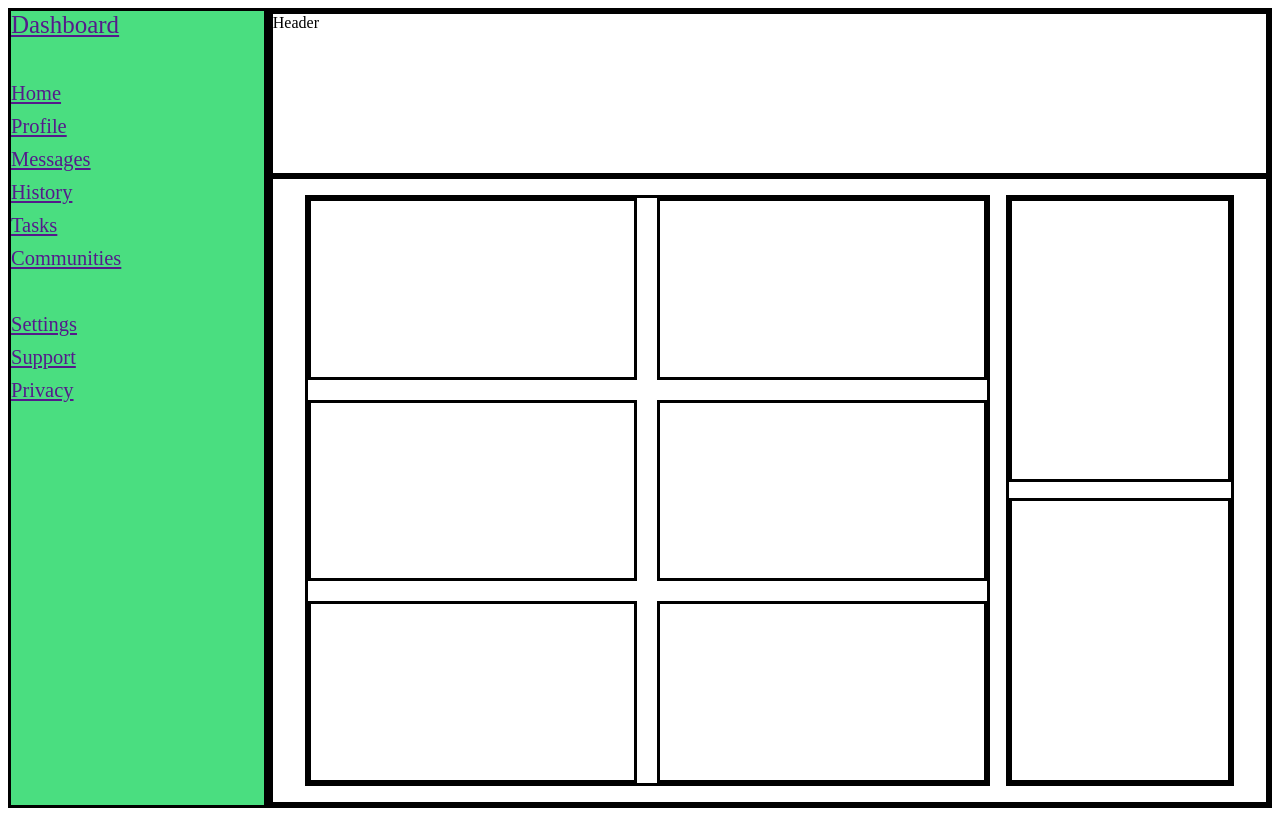
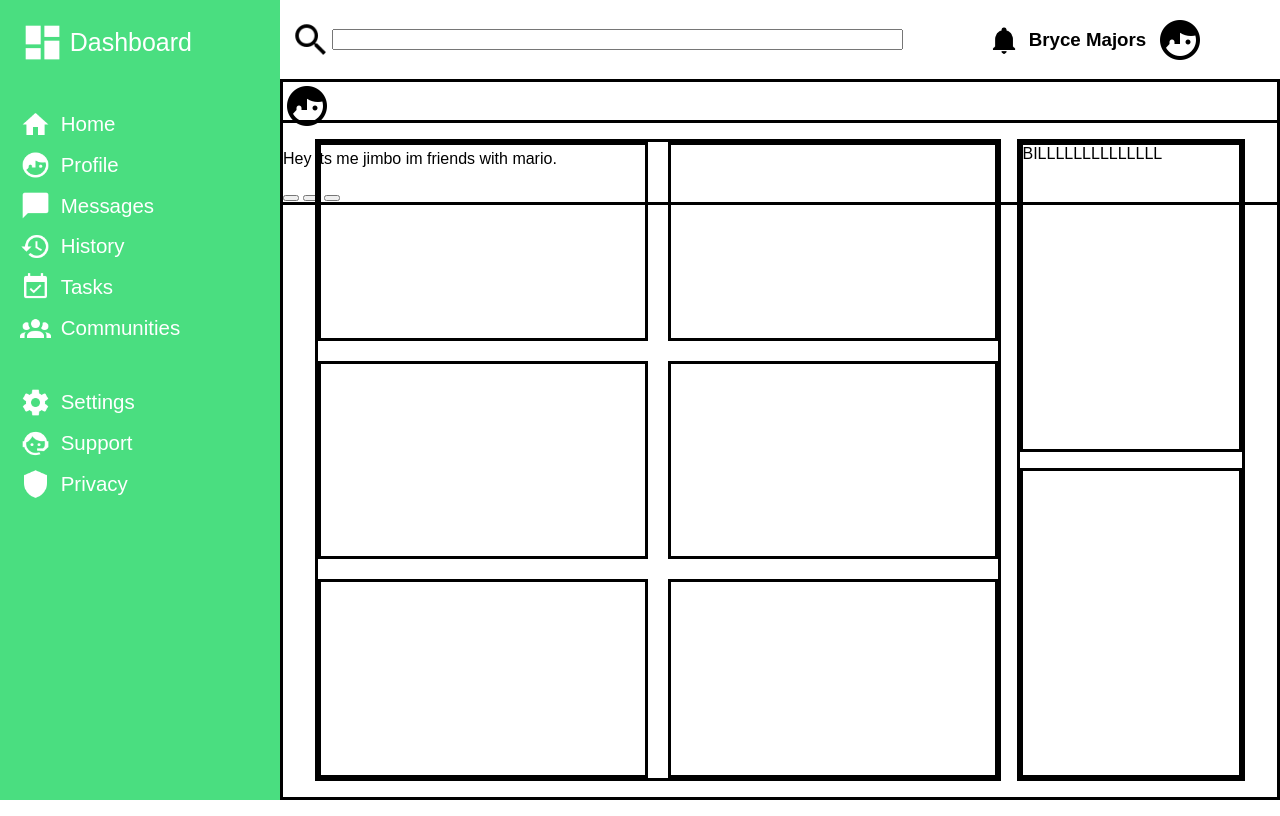
Before and after one commit to bmajors23/admin-dashboard, a plain HTML site: page index.html in a window 1280 px wide. Drawn offline with Linux system fonts and the light colour scheme.

Commit message:
Add Header Content and alignment

```diff
--- a/css/style.css
+++ b/css/style.css
@@ -4,56 +4,98 @@
 
 body {
     height: 100vh;
+    margin: 0;
     display: flex;
+    font-family: sans-serif;
 }
 
 .dashboard {
-    border: solid;
     flex: auto;
-    max-width: 20%;
+    max-width: 15%;
     display: flex;
     flex-direction: column;
     gap: 10px;
-    min-width: 120px;
+    min-width: 180px;
+    max-width: 240px;
     text-overflow: ellipsis;
     background-color:#4ade80;
     font-size: var(--font-size);
+    padding: 20px;
 }
 
 .dashboard a {
     display: flex;
     align-items: center;
+    color: white;
+    text-decoration: none;
+    gap: 10px;
+}
+
+.dashImg {
+    min-width: calc(2rem + 1vw);
+    margin-right: -5px;
 }
 
 .dashboard a img {
-    max-width: var(--font-size);
+    max-width: calc(var(--font-size) * 1.5);
     height: auto;
 }
 
 .dashboard-head {
-    display: flex;
-    align-items: center;
     font-size: calc(1rem + 0.7vw);
-
-}
-
-.dashboard-head a img {
-    max-width: calc(1rem + 0.7vw);
-    height: auto;
 }
 
 .rightSide {
-    border: solid;
+
     display: flex;
     flex: auto;
     flex-direction: column;
 }
 
 .header {
+    flex: auto;
+    max-height: 15%;
+    min-height: 110px;
+}
+
+.topHeader {
+    display: flex;
+
+}
+
+.searchSide {
+    flex: auto;
+    display: flex;
+    align-items: center;
+
+    padding: 10px;
+    width: 50%;
+
+}
+
+.searchSide input {
+    width: 100%;
+}
+
+.searchSide img {
+    height: 70%;
+}
+
+.profilePicSide {
+    flex: auto;
+    display: flex;
+    justify-content: center;
+    padding: 10px;
+    align-items: center;
+    gap: 10px;
+}
+
+.profilePicSide .bell {
+    height: 50%;
+}
+
+.bottomHeader {
     border: solid;
-    flex: auto;
-    max-height: 20%;
-    /* height: 15%; */
 }
 
 .content-container {
--- a/index.html
+++ b/index.html
@@ -9,22 +9,39 @@
 </head>
 <body>
     <div class="dashboard">
-        <a href="" class="dashboard-head">Dashboard</a>
+        <a href="" class="dashboard-head"><img class="dashImg" src="./img/view-dashboard (1).png">Dashboard</a>
         <br>
-        <a href="" class="home">Home</a>
-        <a href="" class="profile">Profile</a>
-        <a href="" class="messages">Messages</a>
-        <a href="" class="history">History</a>
-        <a href="" class="tasks">Tasks</a>
-        <a href="" class="communities">Communities</a>
+        <a href="" class="home"><img src="./img/home.png">Home</a>
+        <a href="" class="profile"><img src="./img/face-man-profile.png">Profile</a>
+        <a href="" class="messages"><img src="./img/message.png">Messages</a>
+        <a href="" class="history"><img src="./img/history.png">History</a>
+        <a href="" class="tasks"><img src="./img/calendar-check.png">Tasks</a>
+        <a href="" class="communities"><img src="./img/account-group.png">Communities</a>
         <br>
-        <a href="" class="settings">Settings</a>
-        <a href="" class="support">Support</a>
-        <a href="" class="privacy">Privacy</a>
+        <a href="" class="settings"><img src="./img/cog.png">Settings</a>
+        <a href="" class="support"><img src="./img/face-agent.png">Support</a>
+        <a href="" class="privacy"><img src="./img/shield.png">Privacy</a>
     </div>
     <div class="rightSide">
         <div class="header">
-            Header
+            <div class="topHeader">
+                <div class="searchSide">
+                    <img src="./img/magnify (1).png" alt="Search">
+                    <input type="text" id="search-field" class="search-input">
+                </div>
+                <div class="profilePicSide">
+                    <img class="bell" src="./img/bell.png" alt="Notifications">
+                    <h3>Bryce Majors</h3>
+                    <img src="./img/face-man-profile (1).png" alt="ProfilePicture">
+                </div>
+            </div>
+            <div class="bottomHeader">
+                <img src="./img/face-man-profile (1).png" alt="ProfilePicture">
+                <p>Hey its me jimbo im friends with mario.</p>
+                <button class="new"></button>
+                <button class="upload"></button>
+                <button class="share"></button>
+            </div>
         </div>
         <div class="content-container">
             <div class="firstCells">
@@ -36,7 +53,7 @@
                 <div class="sixthCell"></div>
             </div>
             <div class="secondCells">
-                <div class="secondCells1"></div>
+                <div class="secondCells1">BILLLLLLLLLLLLLL</div>
                 <div class="secondCells2"></div>
             </div>
             </div>
```
Also changed, not shown: img/bell.png (added), img/face-man-profile (1).png (added), img/magnify (1).png (added), img/magnify.png (added).
